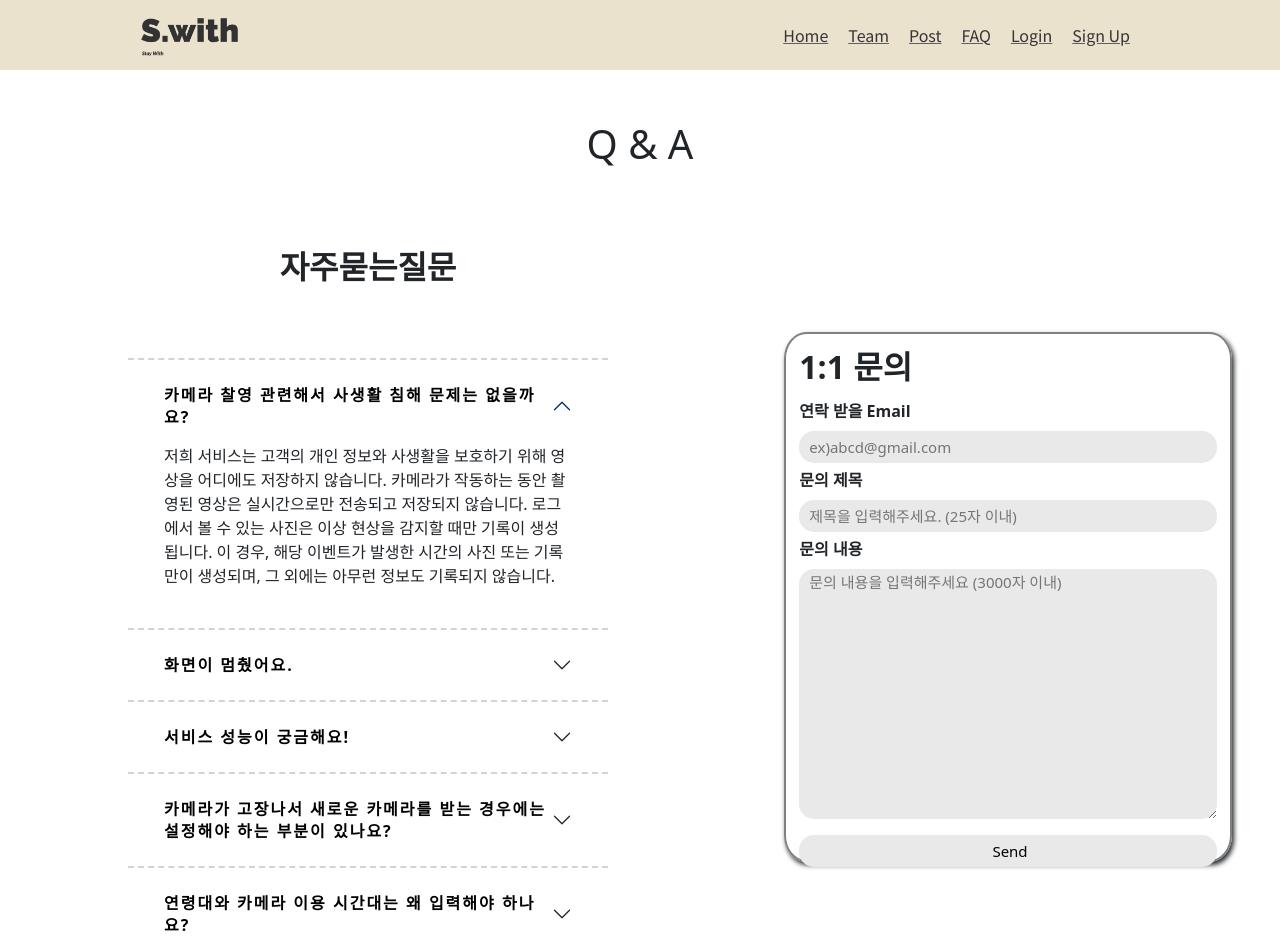
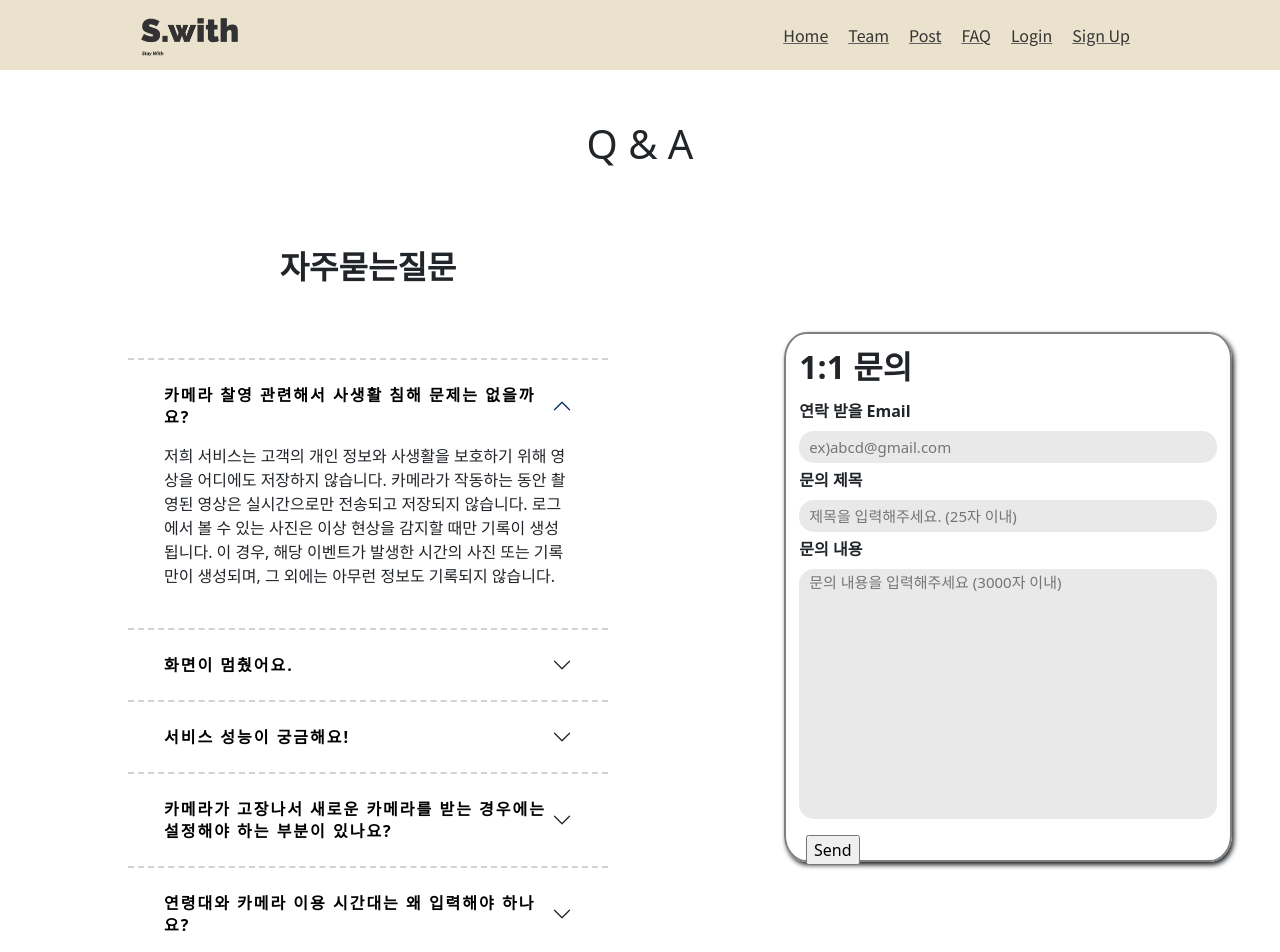
Before and after one commit to Yjason-K/AIVLE_BigProject_Swith, a React (Create React App) app: page /faq in a window 1280 px wide. Shown: the top 952 px of the page. Built offline with nearby package versions, Linux system fonts and the light colour scheme.

Commit message:
remove - pagination(dummy)

```diff
--- a/src/App.js
+++ b/src/App.js
@@ -25,7 +25,6 @@ import LOGIN from "./pages/login";
 import SIGNUP from "./pages/singup";
 import SERVICE from "./pages/service";
 import FindID from "./pages/findid";
-import Pagination from "./pages/pagination";
 
 import "./App.css";
 
@@ -280,7 +279,6 @@ function App() {
                 <Route path="/signup" element={<SIGNUP />} />
                 <Route path="/findid" element={<FindID />} />
                 <Route path="/service" element={<SERVICE />} />
-                <Route path="/pagination" element={<Pagination />} />
               </Routes>
               <Footer />
             </div>
--- a/src/pages/faq.js
+++ b/src/pages/faq.js
@@ -139,6 +139,7 @@ const FAQ = () => {
               name="from_email"
               placeholder="ex)abcd@gmail.com"
               required
+              className="faq_input"
             />
             <br />
             <label>문의 제목</label>
@@ -148,6 +149,7 @@ const FAQ = () => {
               name="mail_title"
               maxLength={25}
               placeholder="제목을 입력해주세요. (25자 이내)"
+              className="faq_input"
             />
             <br />
             <label>문의 내용</label>
@@ -162,7 +164,7 @@ const FAQ = () => {
             <input
               type="submit"
               value="Send"
-              style={{ marginTop: "10px" }}
+              style={{ marginTop: "10px", marginLeft: "20px" }}
               className="submitEmail"
             />
           </form>
--- a/src/pages/newPost.js
+++ b/src/pages/newPost.js
@@ -69,7 +69,7 @@ const NMEWPOST = () => {
   };
 
   // 파일 갯수
-  const [att_num, setAttNum] = useState(1);
+  const [att_num, setAttNum] = useState(0);
 
   const att_plus = () => {
     setAttNum(att_num + 1);
--- a/src/style/accordion.css
+++ b/src/style/accordion.css
@@ -50,7 +50,7 @@
   height: 530px;
 }
 
-input {
+.faq_input {
   margin-left: 3%;
   margin-bottom: 5px;
   width: 94%;
@@ -73,6 +73,7 @@ textarea {
   outline: none;
   padding-left: 10px;
   background-color: rgb(233, 233, 233);
+  resize: none;
 }
 
 .em_title {
```
